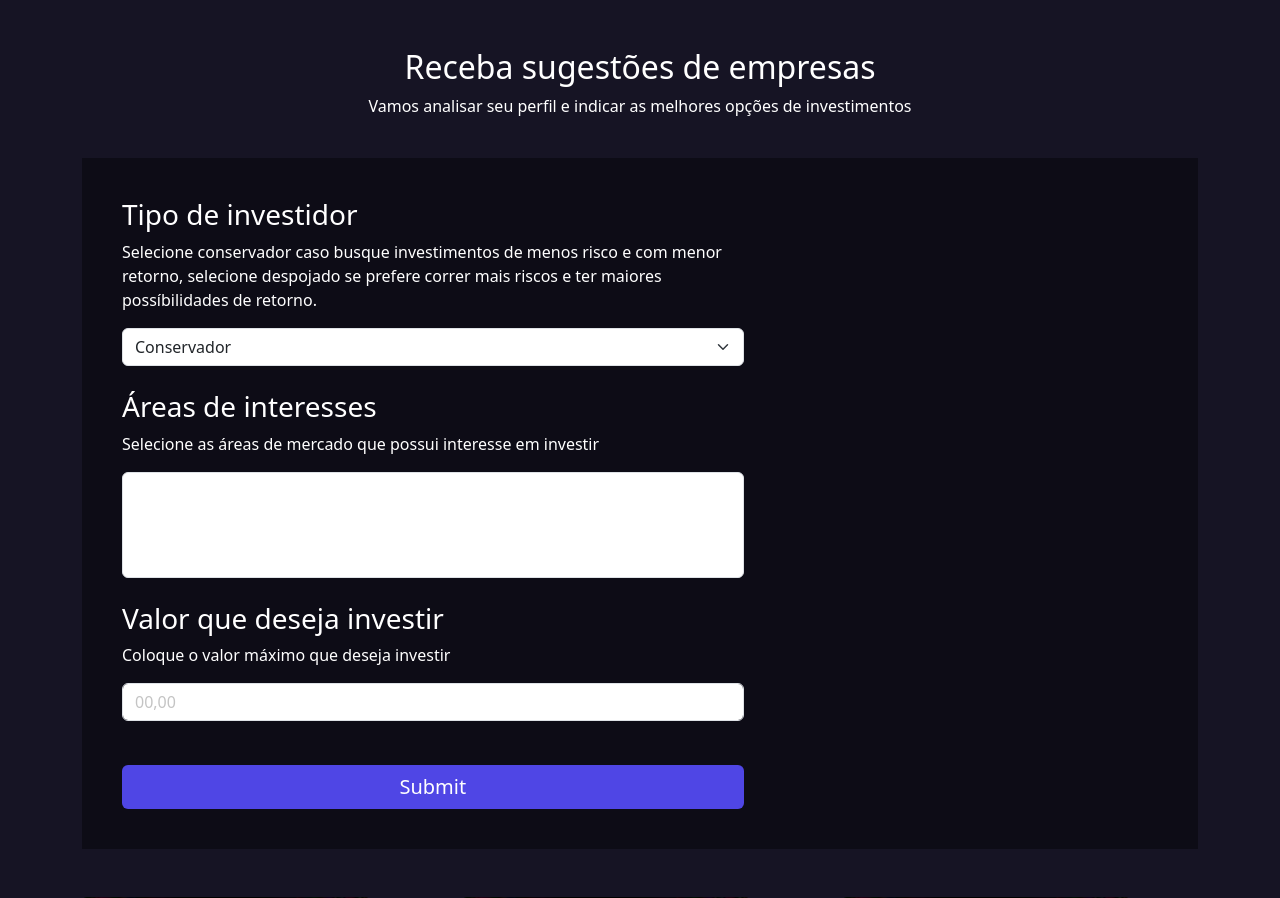
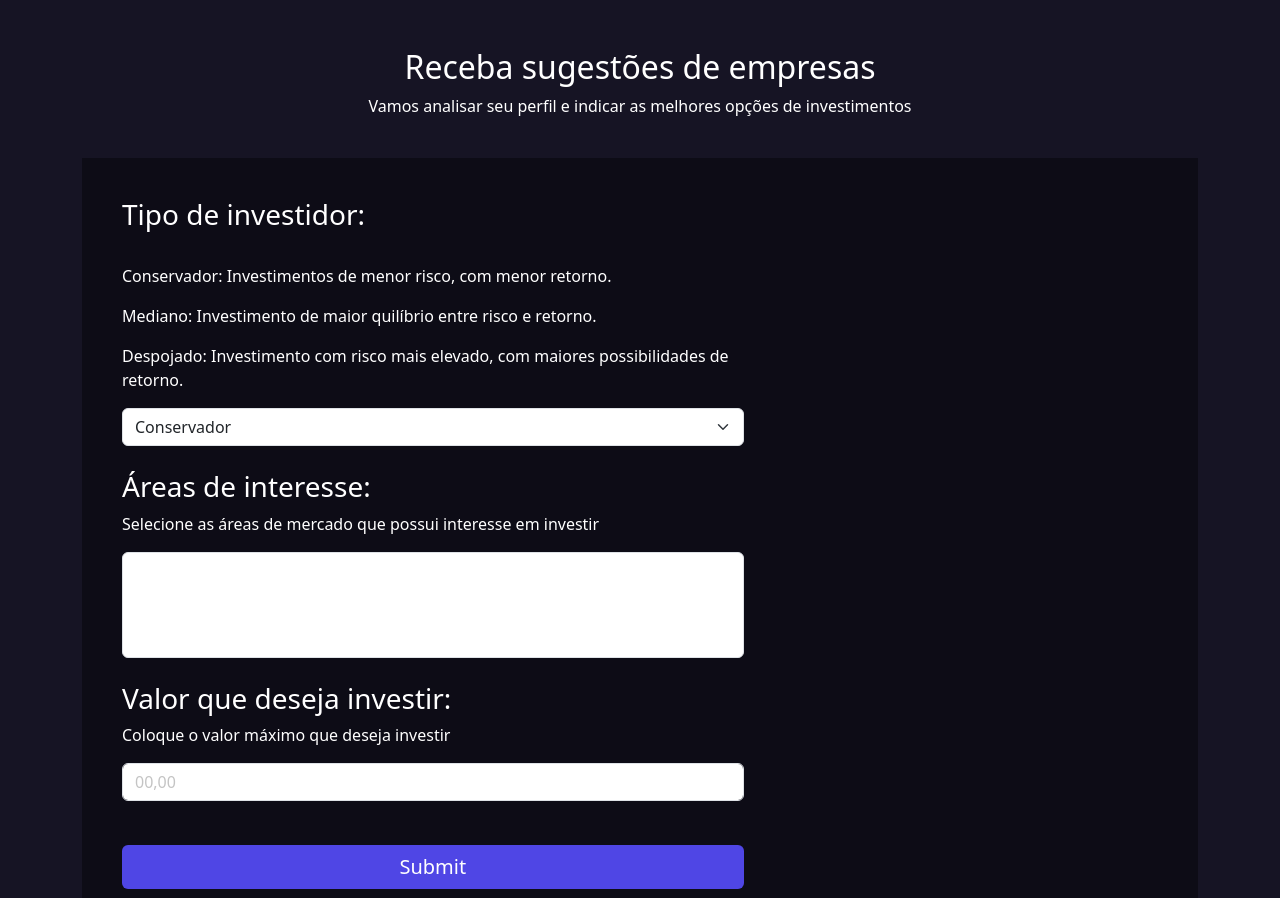
Before and after one commit to coelhovinicius/PythonComDjango, a Django app: template Aulas/investidores/templates/sugestao.html in a window 1280 px wide. Shown: the part 56-954 px from the top of the page. Run offline with Django 5.2, Linux system fonts and the light colour scheme; the template is opened without the code that fills it: values that come from a table or form of the project are taken from there, others are empty; data comes from the database, SQL or seed files in the repository; both versions use the stored data as it was after the commit; parts of the project's set-up code (start-up, migrations or seed data) failed here and were passed over.

Commit message:
Incluindo perfil de investimento Mediano

```diff
--- a/Aulas/empresarios/views.py
+++ b/Aulas/empresarios/views.py
@@ -5,7 +5,7 @@ from django.contrib.messages import constants
 from investidores.models import PropostaInvestimento
 from django.http import HttpResponse
 
-# ToDo: Realizar validação de campos
+# ToDo: Realizar validação de campos - OK
 
 def cadastrar_empresa(request):
     if not request.user.is_authenticated:
--- a/Aulas/investidores/templates/sugestao.html
+++ b/Aulas/investidores/templates/sugestao.html
@@ -20,18 +20,20 @@
         </div>
         <br>
         <div class="dark-color cont-sugestao">
-            <h3>Tipo de investidor</h3>
+            <h3>Tipo de investidor:</h3>
             <div style="width: 60%">
                 <form action="{% url 'sugestao' %}" method="POST">{% csrf_token %}
-                    <p>Selecione conservador caso busque investimentos de menos risco
-                        e com menor retorno, selecione despojado se prefere correr mais riscos
-                        e ter maiores possíbilidades de retorno.</p>
+                    <br>
+                    <p>Conservador: Investimentos de menor risco, com menor retorno.</p>
+                    <p>Mediano: Investimento de maior quilíbrio entre risco e retorno.</p>
+                    <p>Despojado: Investimento com risco mais elevado, com maiores possibilidades de retorno.</p>
                     <select name="tipo" id="" class="form-select">
                         <option value="C">Conservador</option>
+                        <option value="M">Mediano</option>
                         <option value="D">Despojado</option>
                     </select>
                     <br>
-                    <h3>Áreas de interesses</h3>
+                    <h3>Áreas de interesse:</h3>
                     <p>Selecione as áreas de mercado que possui interesse em investir</p>
                     <select name="area" id="" class="form-select" multiple>
                         {% for area in areas %}
@@ -39,7 +41,7 @@
                         {% endfor %}
                     </select>
                     <br>
-                    <h3>Valor que deseja investir</h3>
+                    <h3>Valor que deseja investir:</h3>
                     <p>Coloque o valor máximo que deseja investir</p>
                     <input type="number" name="valor" class="form-control" placeholder="00,00">
                     <br>
```
Also changed, not shown: Aulas/investidores/views.py (+5 -2 lines), Aulas/db.sqlite3, Aulas/media/logo/V_Q3bCIBJ.jpg (added), Aulas/media/pitchs/V_qIAW4t5.jpg (added).
